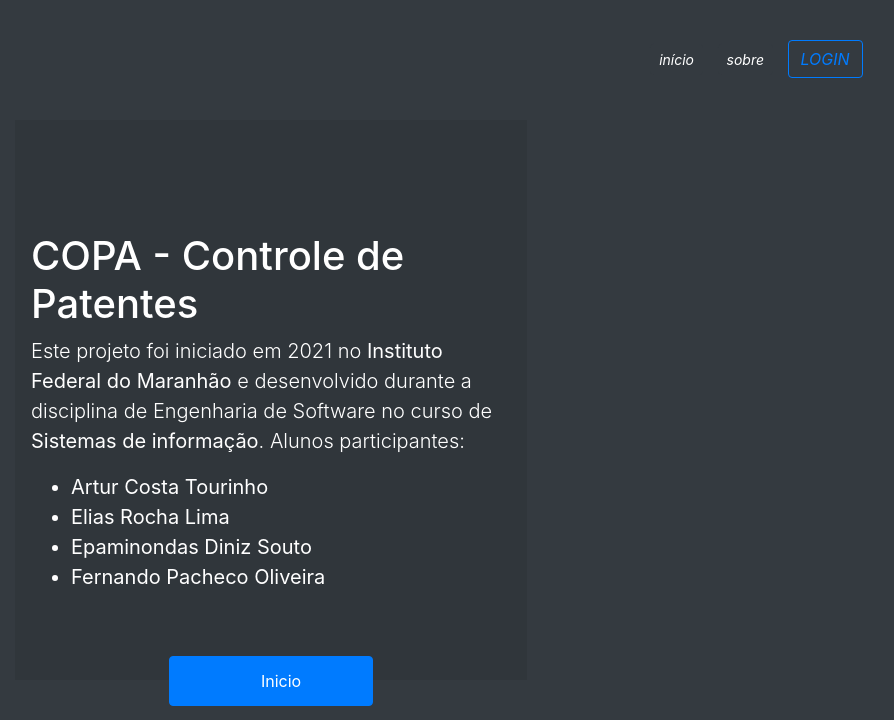
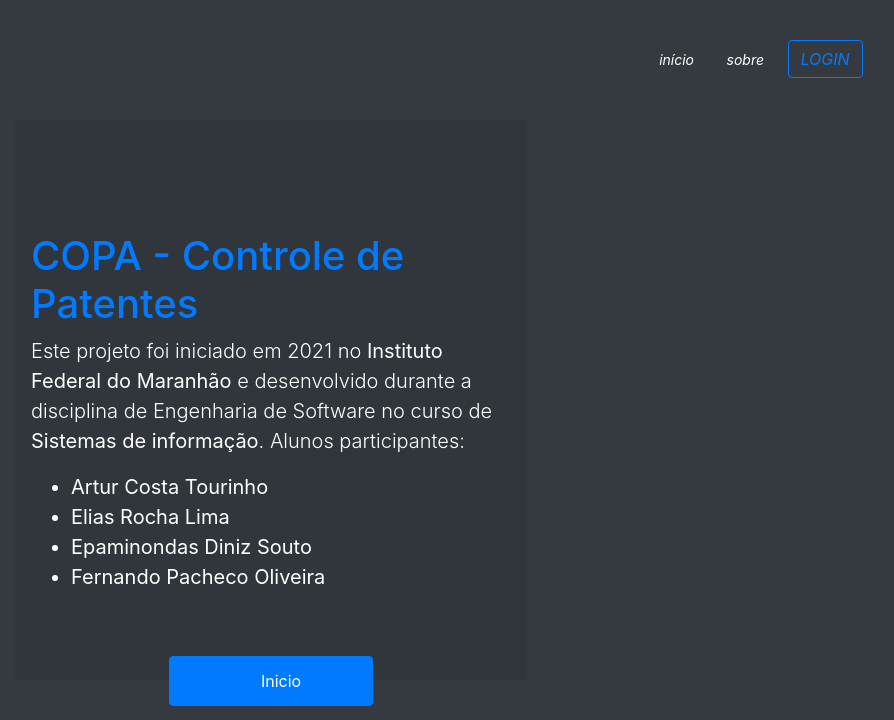
Before and after one commit to EliasRLima/sistema_copa, a CodeIgniter app: page /sobre in a window 1280 px wide. Shown: the top 720 px of the page, without its empty margins (369-1263 px from the left). Run offline with CodeIgniter, Linux system fonts and the light colour scheme; some libraries are stand-ins or nearby versions.

Commit message:
1.2.1
Mudanca de cor no elemento h1 de sobre.

```diff
--- a/application/views/sobre.php
+++ b/application/views/sobre.php
@@ -13,7 +13,7 @@ defined('BASEPATH') OR exit('No direct script access allowed');
                         <form class="form">
 						    <div class="container masthead-followup p-5 px-4 px-md-3">
                                     <section class="mt-5 pt-3 lead">
-                                        <h1 style="color: white">COPA - Controle de Patentes</h1>
+                                        <h1 style="color: #007bff;">COPA - Controle de Patentes</h1>
                                         <p style="color: white">
                                             Este projeto foi iniciado em 2021 no <strong>Instituto Federal do Maranhão</strong> e desenvolvido durante a disciplina de Engenharia de Software no curso de <strong>Sistemas de informação</strong>. Alunos participantes:
                                         </p>
--- a/application/views/topo.php
+++ b/application/views/topo.php
@@ -21,7 +21,7 @@
 				   }else{
 				?>
 					<a href="menu" class="btn btn-dark btn-sm espaco">in&iacute;cio</a>
-					<a href="" class="btn btn-dark btn-sm espaco">sobre</a>
+					<a href="sobre" class="btn btn-dark btn-sm espaco">sobre</a>
 					<a href="login" class="btn btn-outline-primary espaco">LOGIN</a>
 				<?php
 				   }
```
